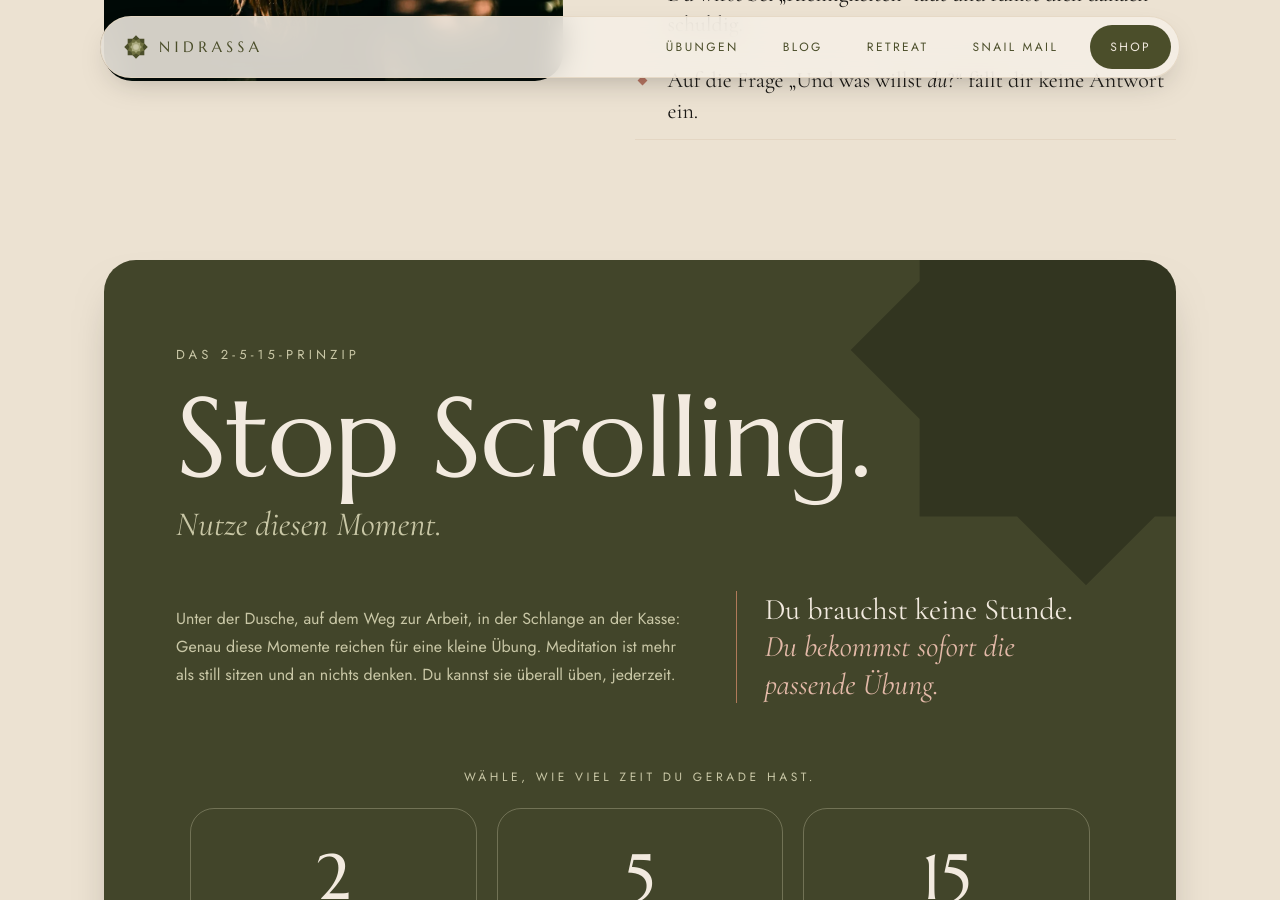
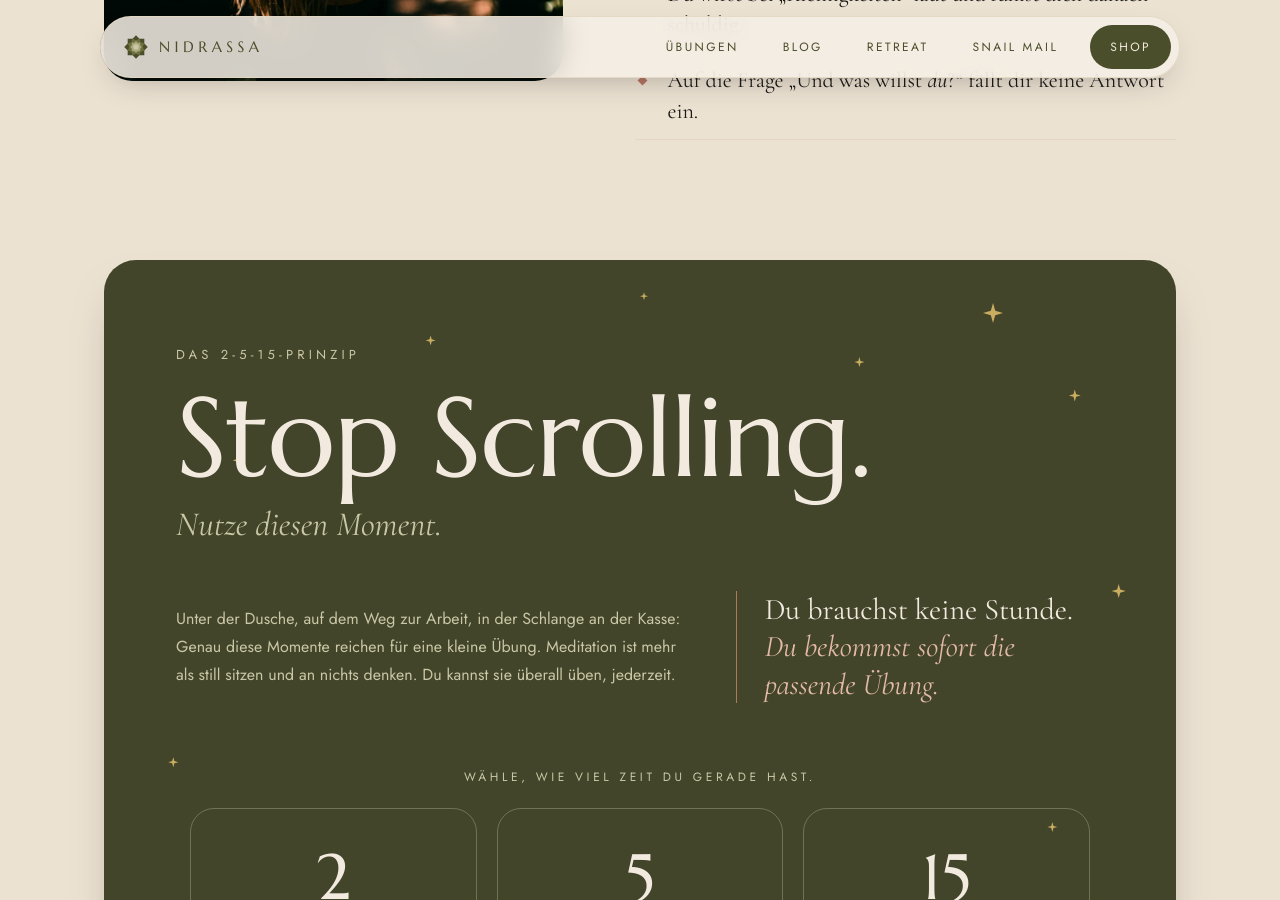
Before and after one commit to Alephantom/nidrassa, a Jekyll site: the page built from index.html, in a window 1280 px wide and 900 px high, scrolled down 1848 px. Built offline with Jekyll 4.4.1, drawn with Linux system fonts in a browser that asks for light colours.

Commit message:
Goldene Sterne im Hintergrund statt Eckstern; Desktop: Timer rechts in der Übungskarte

```diff
--- a/assets/site.js
+++ b/assets/site.js
@@ -72,9 +72,9 @@ setupMenu("subnav-burger", "subnav-menu", "subnav", "Inhalte öffnen", "Inhalte
 
   function toggleTimer(total) {
     const btn = document.getElementById("pick-timer");
-    if (timer) { stopTimer(); btn.firstChild.textContent = "Weiter · "; return; }
+    if (timer) { stopTimer(); btn.querySelector(".tlbl").textContent = "Weiter"; return; }
     if (!left) left = total;
-    btn.firstChild.textContent = "Pause · ";
+    btn.querySelector(".tlbl").textContent = "Pause";
     timer = setInterval(() => {
       left--;
       document.getElementById("pick-time").textContent = clock(left);
@@ -94,7 +94,7 @@ setupMenu("subnav-burger", "subnav-menu", "subnav", "Inhalte öffnen", "Inhalte
       "<h3>" + p.title + "</h3>" +
       '<ol class="steps">' + p.steps.map(s => "<li>" + s + "</li>").join("") + "</ol>" +
       '<div class="pick-actions">' +
-        '<button class="btn timer-btn" type="button" id="pick-timer">Timer starten · <span id="pick-time">' + clock(p.minutes * 60) + "</span></button>" +
+        '<button class="btn timer-btn" type="button" id="pick-timer"><span class="tlbl">Timer starten</span><span class="tsep"> · </span><span id="pick-time">' + clock(p.minutes * 60) + "</span></button>" +
         '<button class="ghost" type="button" id="pick-again">Andere Übung</button>' +
       "</div>" +
       '<p class="timer-done" id="timer-done" hidden>Geschafft. Wie fühlst du dich jetzt?</p>';
--- a/assets/styles.css
+++ b/assets/styles.css
@@ -1160,8 +1160,20 @@ footer small { display: block; margin-top: 48px; font-size: 13px; color: var(--s
   .method .mx-link { margin-top: 12px; }
 }
 
-/* quarter of the Nidrassa star as a soft shadow in the top-right corner */
+/* little gold stars scattered in the green card (variant A1, no glow) */
 .method-card { position: relative; overflow: hidden; }
-.method-card > *:not(.mx-corner-star) { position: relative; z-index: 1; }
-.mx-corner-star { position: absolute; z-index: 0; width: 520px; height: 520px; top: -170px; right: -170px; --s1: rgba(0,0,0,.24); --s2: rgba(0,0,0,0); --s3: rgba(0,0,0,0); --s4: rgba(0,0,0,0); pointer-events: none; }
-@media (max-width: 900px) { .mx-corner-star { width: 300px; height: 300px; top: -100px; right: -100px; } }
+.method-card > *:not(.mx-sky) { position: relative; z-index: 1; }
+.method-card > .mx-sky { position: absolute; inset: 0; z-index: 0; pointer-events: none; }
+.mx-sky i { position: absolute; background: #D9B866; opacity: .9; clip-path: polygon(50% 0, 61% 39%, 100% 50%, 61% 61%, 50% 100%, 39% 61%, 0 50%, 39% 39%); }
+
+/* desktop: timer column on the right side of the practice card */
+@media (min-width: 901px) {
+  .method .pick { display: grid; grid-template-columns: 1fr 240px; column-gap: 48px; align-items: start; padding: 40px 44px; }
+  .method .pick > .pick-top, .method .pick > h3, .method .pick > .steps { grid-column: 1; }
+  .method .pick > .pick-actions { grid-column: 2; grid-row: 1 / span 3; align-self: stretch; margin: 0; padding-left: 44px; border-left: 1px solid rgba(75, 78, 42, .18); display: flex; flex-direction: column; justify-content: center; align-items: stretch; gap: 12px; }
+  .method .pick > .timer-done { grid-column: 2; }
+  .method .pick .timer-btn { display: flex; flex-direction: column; align-items: center; justify-content: center; min-height: 0; padding: 22px 18px; border-radius: 22px; font-size: 14px; letter-spacing: .08em; text-transform: uppercase; }
+  .method .pick .timer-btn .tsep { display: none; }
+  .method .pick .timer-btn #pick-time { display: block; font-family: var(--display); font-size: 46px; letter-spacing: 0; margin-top: 6px; }
+  .method .pick .ghost { justify-content: center; }
+}
--- a/index.html
+++ b/index.html
@@ -45,7 +45,7 @@ permalink: /
 <section class="method" id="methode">
   <div class="wrap">
     <div class="method-card">
-      <svg class="mx-corner-star" aria-hidden="true"><use href="#star"/></svg>
+      <div class="mx-sky" aria-hidden="true"><i style="left:82%;top:4%;width:20px;height:20px"></i><i style="left:90%;top:12%;width:12px;height:12px"></i><i style="left:70%;top:9%;width:10px;height:10px"></i><i style="left:12%;top:18%;width:12px;height:12px"></i><i style="left:94%;top:30%;width:14px;height:14px"></i><i style="left:6%;top:46%;width:10px;height:10px"></i><i style="left:88%;top:52%;width:10px;height:10px"></i><i style="left:15%;top:92%;width:14px;height:14px"></i><i style="left:78%;top:95%;width:12px;height:12px"></i><i style="left:50%;top:3%;width:8px;height:8px"></i><i style="left:30%;top:7%;width:10px;height:10px"></i><i style="left:60%;top:97%;width:10px;height:10px"></i></div>
       <div class="mx-head">
         <p class="eyebrow mx-eyebrow">Das 2-5-15-Prinzip</p>
         <h2 class="stop">Stop Scrolling.</h2>
```
